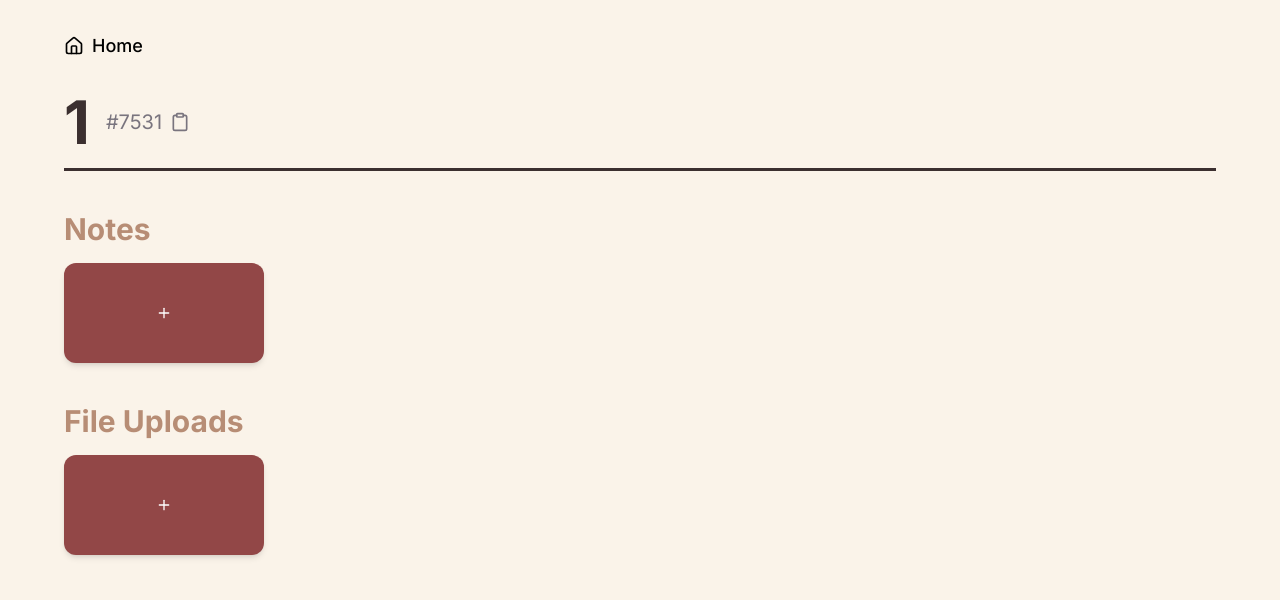
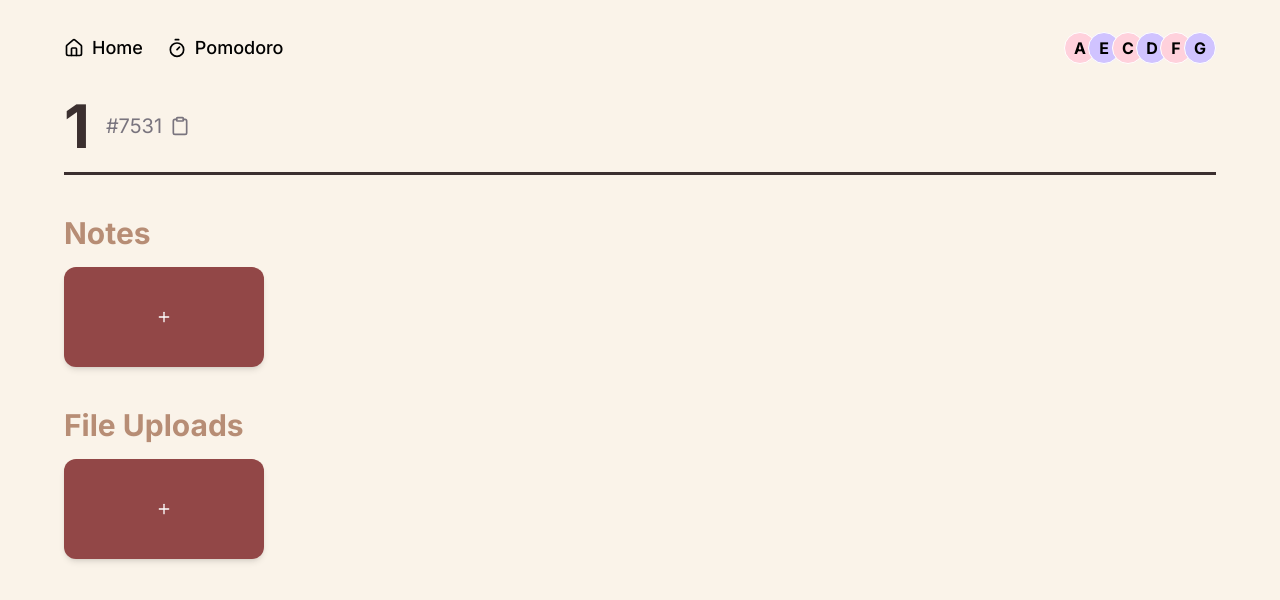
Before and after one commit to yogya2005/cirkle-v2, a Next.js app in the folder cirkle-app/: page /group/1 in a window 1280 px wide. Shown: the top 600 px of the page. Built offline with nearby package versions, Linux system fonts and the light colour scheme.

Commit message:
Added Design that was on CMPT 276 page to New Groups

```diff
--- a/cirkle-app/app/group/[groupName]/page.tsx
+++ b/cirkle-app/app/group/[groupName]/page.tsx
@@ -2,12 +2,12 @@
 
 import { useParams } from "next/navigation";
 import Link from "next/link";
+import { useState, useEffect } from "react";
 import { Button } from "@/components/ui/button";
-import { HomeIcon, PlusIcon, ClipboardIcon, CheckIcon } from "lucide-react";
-import { useState, useEffect } from "react";
+import { HomeIcon, TimerIcon, PlusIcon, ClipboardIcon, CheckIcon } from "lucide-react";
 
 export default function GroupPage() {
-  const { groupName } = useParams(); // Get the dynamic group name from the URL
+  const { groupName } = useParams();
   const [copied, setCopied] = useState(false);
   const [groupCode, setGroupCode] = useState("");
 
@@ -27,10 +27,32 @@ export default function GroupPage() {
     <main className="min-h-screen bg-[#FAF3E9] flex flex-col items-center p-8">
       {/* Top Navigation */}
       <div className="w-full max-w-6xl flex justify-between items-center">
-        <Link href="/welcome" className="flex items-center space-x-2 text-black font-medium text-lg">
-          <HomeIcon className="h-5 w-5" />
-          <span>Home</span>
-        </Link>
+        {/* Navigation Buttons */}
+        <div className="flex items-center space-x-6">
+          <Link href="/welcome" className="flex items-center space-x-2 text-black font-medium text-lg">
+            <HomeIcon className="h-5 w-5" />
+            <span>Home</span>
+          </Link>
+          <Link href="/pomodoro" className="flex items-center space-x-2 text-black font-medium text-lg">
+            <TimerIcon className="h-5 w-5" />
+            <span>Pomodoro</span>
+          </Link>
+        </div>
+
+        {/* Overlapping User Avatars */}
+        <div className="flex -space-x-2">
+          {["A", "E", "C", "D", "F", "G"].map((letter, index) => (
+            <div
+              key={index}
+              className="w-8 h-8 flex items-center justify-center text-black font-bold rounded-full border border-white"
+              style={{
+                backgroundColor: index % 2 === 0 ? "#FFD1DC" : "#D0C3FF",
+              }}
+            >
+              {letter}
+            </div>
+          ))}
+        </div>
       </div>
 
       {/* Group Title and Copyable Code */}
@@ -38,9 +60,13 @@ export default function GroupPage() {
         <div className="flex items-center">
           <h1 className="text-6xl font-bold text-[#3B2F2F]">{decodeURIComponent(groupName)}</h1>
           <span className="ml-4 text-xl text-[#79747e] flex items-center">
-            {`#${groupCode}`}
+            #{groupCode}
             <button onClick={copyToClipboard} className="ml-2">
-              {copied ? <CheckIcon className="h-5 w-5 text-green-500" /> : <ClipboardIcon className="h-5 w-5 cursor-pointer" />}
+              {copied ? (
+                <CheckIcon className="h-5 w-5 text-green-500" />
+              ) : (
+                <ClipboardIcon className="h-5 w-5 cursor-pointer" />
+              )}
             </button>
           </span>
         </div>
```
